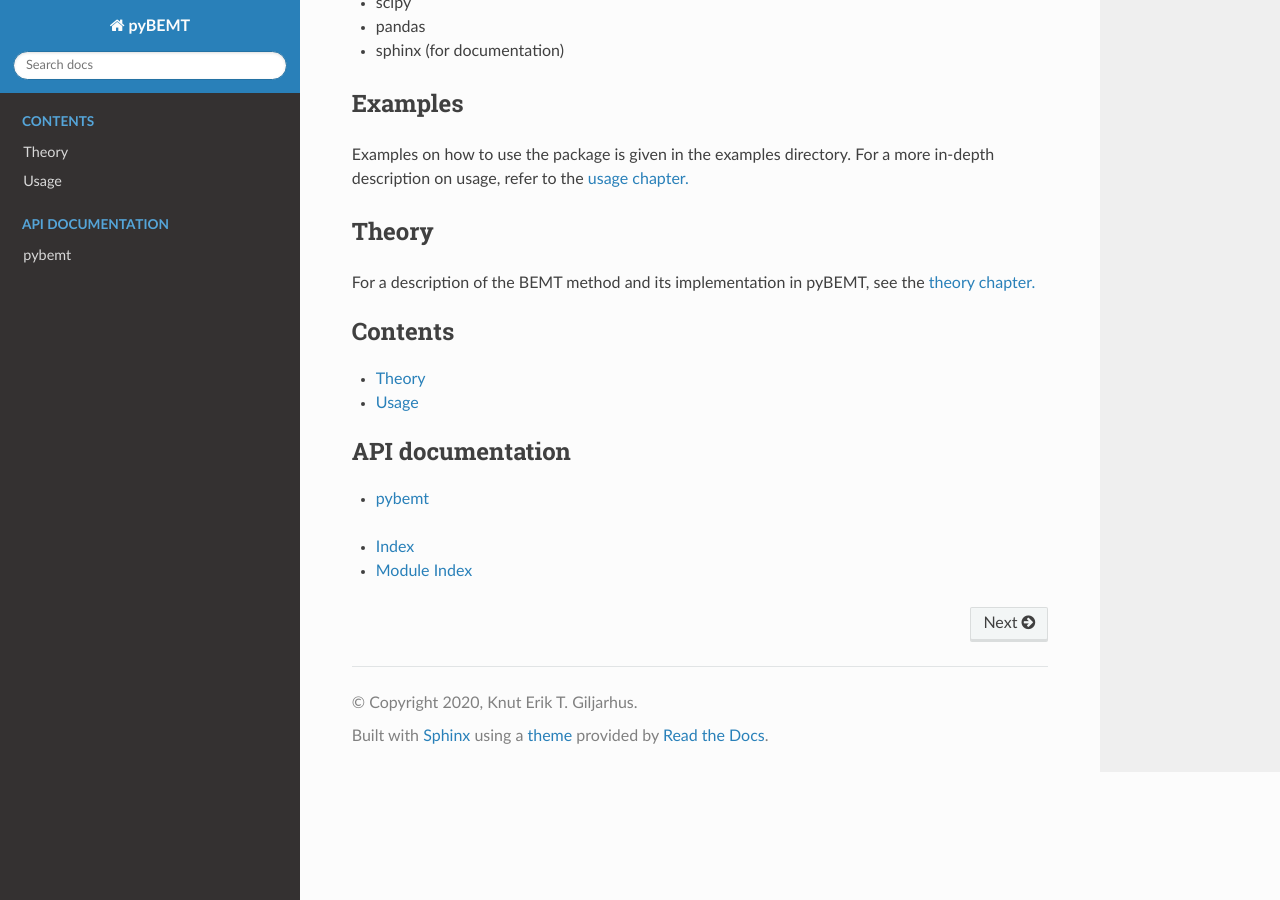
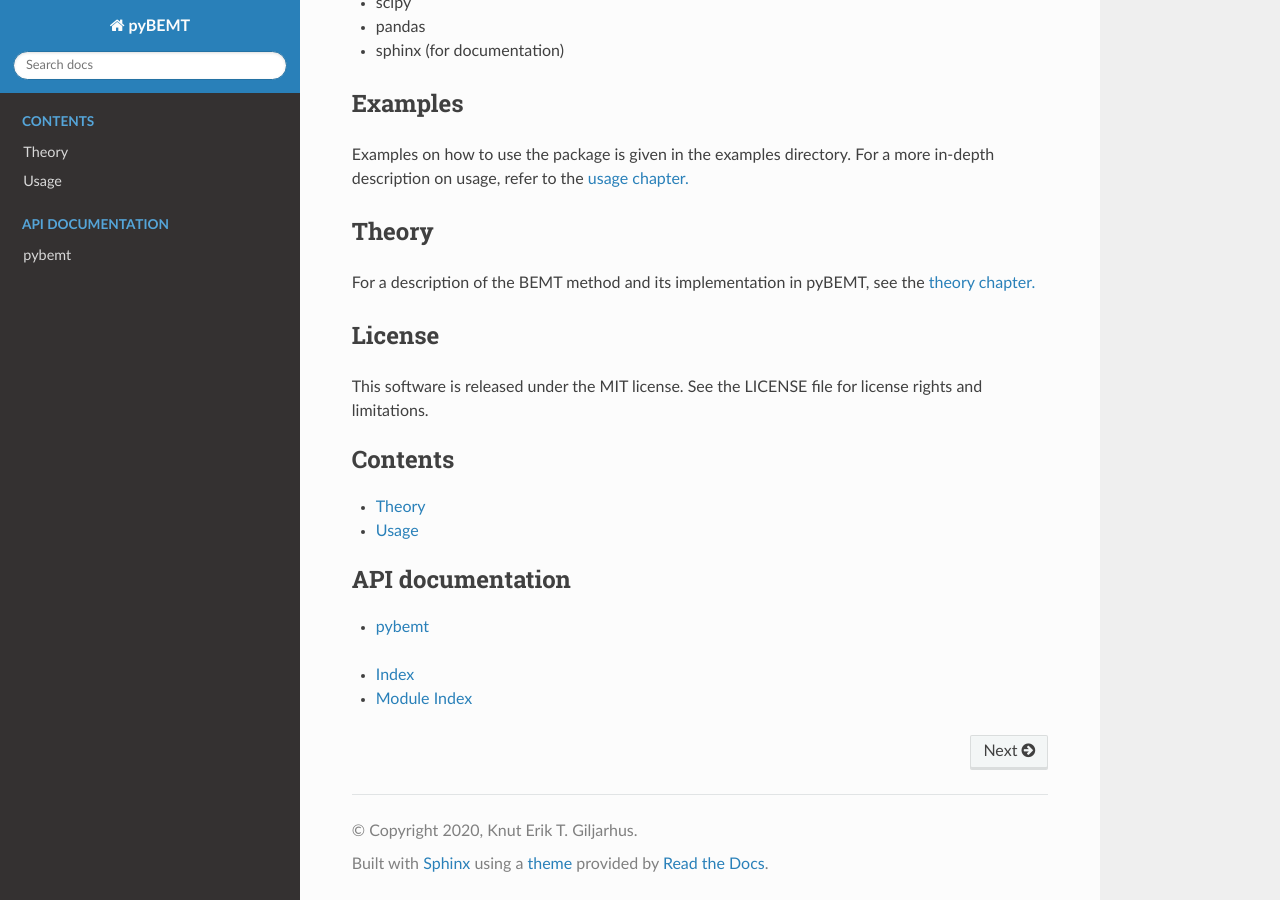
Before and after one commit to kegiljarhus/pyBEMT, a Sphinx documentation site: the page built from docs/source/index.rst, in a window 1280 px wide and 900 px high, scrolled down 756 px. Built offline with Sphinx 7.4.7 and the Read the Docs theme 2.0.0, drawn with Linux system fonts in a browser that asks for light colours.

Commit message:
Add license to documentation.

```diff
--- a/docs/source/index.rst
+++ b/docs/source/index.rst
@@ -45,6 +45,11 @@ Theory
 For a description of the BEMT method and its implementation in pyBEMT,
 see the :ref:`theory chapter.<Theory>`
 
+License
+-------
+
+This software is released under the MIT license. See the LICENSE file for license rights and limitations.
+
 .. toctree::
    :maxdepth: 1
    :caption: Contents
```
